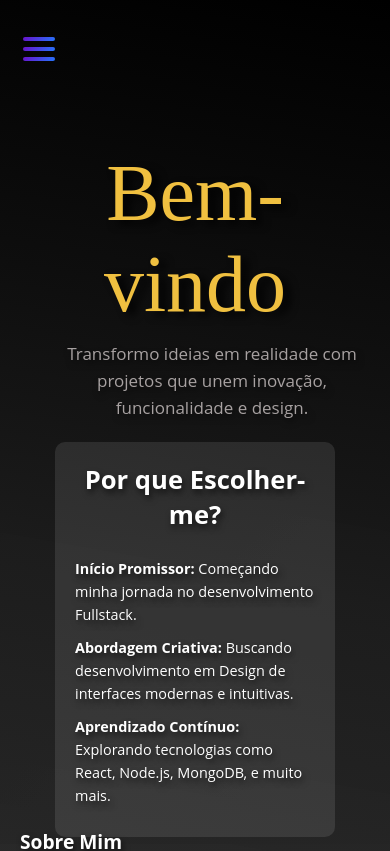
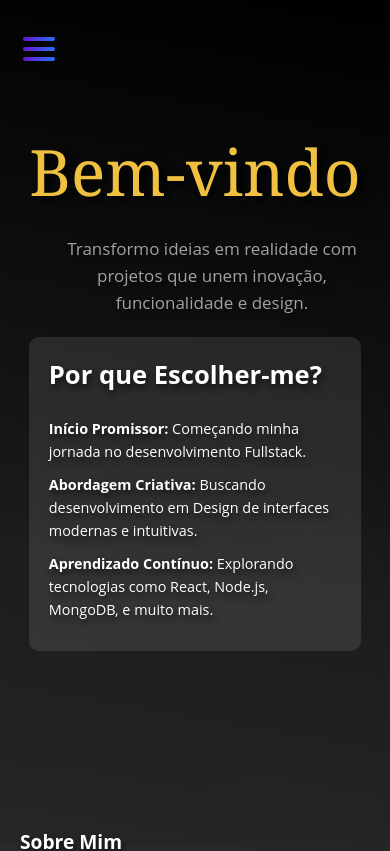
Before and after one commit to Rodolfo12ads/portNovo, a React (Vite) app in the folder Frontend/: page / in a window 390 px wide. Shown: the top 851 px of the page. Built offline with nearby package versions, Linux system fonts and the light colour scheme; no server answers.

Commit message:
algumas modificaçoes

```diff
--- a/Frontend/src/index.css
+++ b/Frontend/src/index.css
@@ -13,6 +13,8 @@ html, body, #root {
   width: 100%;
   overflow-y: auto; /* Permite a rolagem vertical */
 
+
+
   background: linear-gradient(190deg, rgba(0, 0, 0, 0.98), rgba(28, 28, 28, 0.85), rgba(51, 51, 51, 0.7)); /*Fundo com gradiente e transparência */
 }
 
--- a/Frontend/src/pages/Home.module.css
+++ b/Frontend/src/pages/Home.module.css
@@ -80,7 +80,7 @@
 }
 
 .header h1 {
-  font-family: "Great Vibes", serif;
+  font-family: "Georgia", serif;
   font-weight: 400;
   font-style: normal;
   text-align: center;
@@ -249,7 +249,7 @@
   left: 0;
   width: 100%;
   padding: 20px;
- align-items: center;
+  align-items: center;
 
   }
 
@@ -266,7 +266,7 @@
     display: flex;
     flex-wrap: wrap;
     margin: auto;
-    max-width: 80%;
+    max-width: 95%;
     width: 100%;
 
   }
@@ -316,8 +316,8 @@ margin: auto;
     margin-top: 700px; /* Ajuste conforme necessário */
   }
   .header h1 {
-    font-size: 5rem;
-    margin: 20px 0 10px;
+    font-size: 4rem;
+    margin: 0 0 20px;
   }
 
   .sidebar h2 {
--- a/Frontend/src/pages/Portifolio.module.css
+++ b/Frontend/src/pages/Portifolio.module.css
@@ -321,6 +321,11 @@ a{
 /* Para telas menores que 768px (tablets e celulares) */
 @media (max-width: 768px) {
   /* Navegação */
+
+  .nav p {
+    margin-top: auto;
+  }
+
   .nav ul {
     flex-direction: column;
     align-items: center;
@@ -374,6 +379,8 @@ a{
 /* Para telas menores que 480px (celulares pequenos) */
 @media (max-width: 480px) {
   /* Navegação */
+
+
   .nav li {
     font-size: 20px;
   }
```
